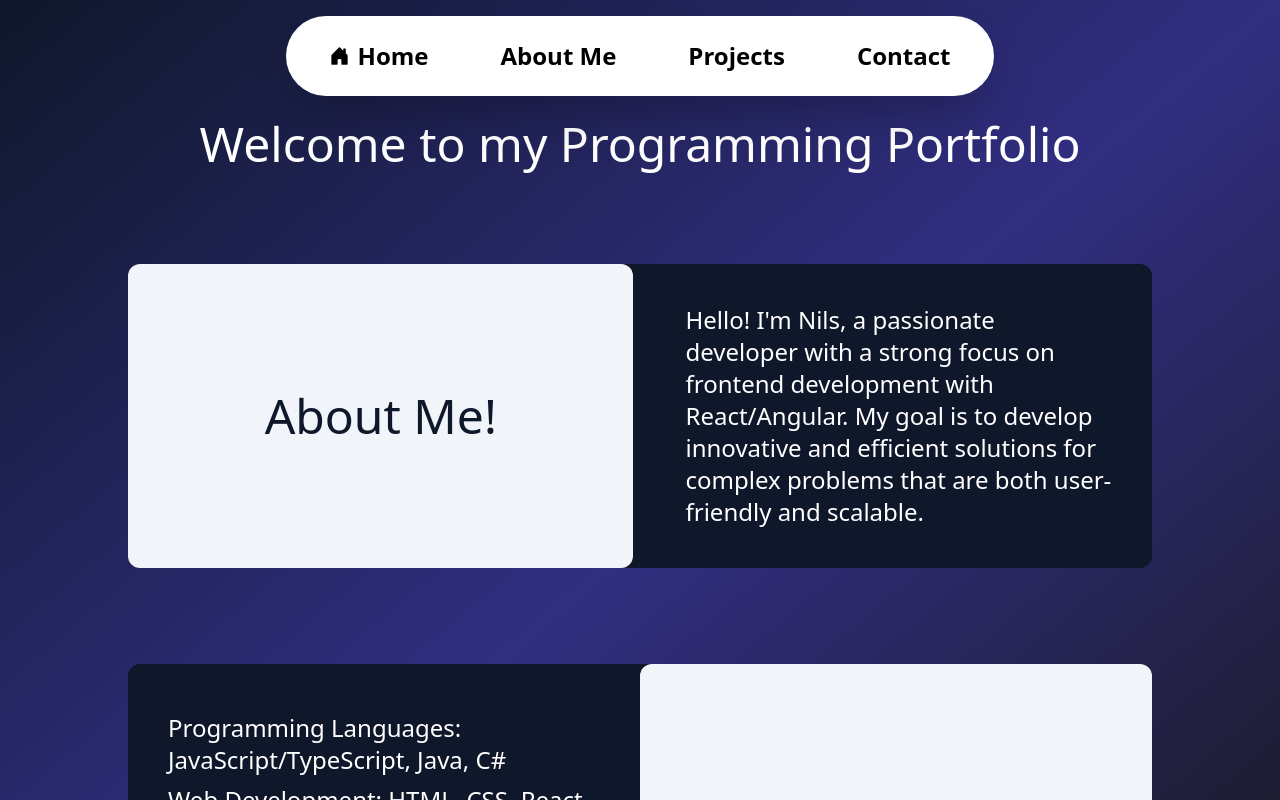
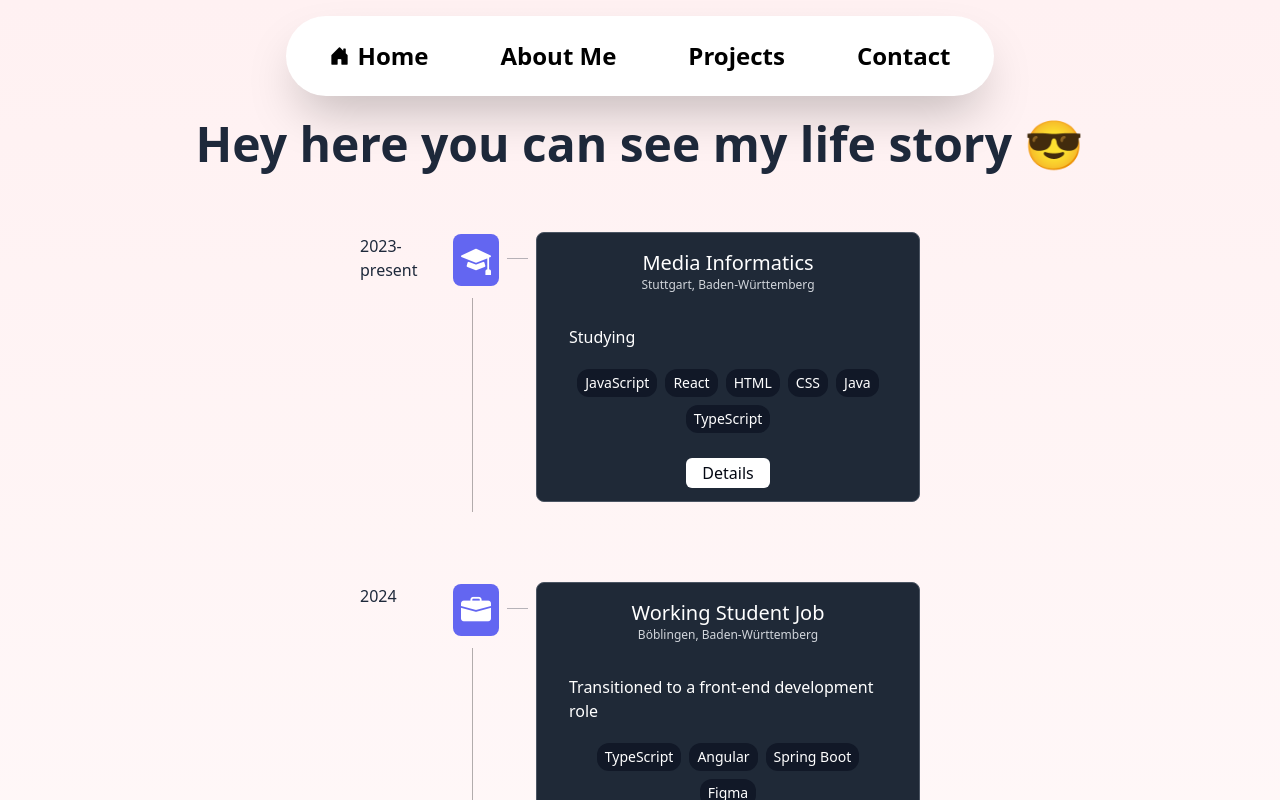
Before and after one commit to NiFink/Portfolio, a React (Create React App) app in the folder frontend/: page /aboutme in a window 1280 px wide. Shown: the top 800 px of the page. Built offline with nearby package versions, Linux system fonts and the light colour scheme.

Commit message:
AboutMe Page

```diff
--- a/frontend/src/App.tsx
+++ b/frontend/src/App.tsx
@@ -7,7 +7,7 @@ import AboutMePage from "./Pages/AboutMePage/AboutMePage";
 function App() {
   return (
     <Router>
-      <div className="bg-gradient-to-br from-rose-50 via-slate-400 to-indigo-2000">
+      <div className="bg-gradient-to-b from-rose-50 via-slate-2 00 to-white">
         <Menubar />
         <Routes>
           {/* Verwende `element` statt `component` */}
--- a/frontend/src/GlobalComponents/Menubar.tsx
+++ b/frontend/src/GlobalComponents/Menubar.tsx
@@ -3,7 +3,7 @@ import { Link } from "react-router-dom";
 function Menubar() {
 
   return (
-    <div className="z-10 w-full flex justify-center fixed top-0 left-0 text-2xl pt-4">
+    <div className="z-50 w-full flex justify-center fixed top-0 left-0 text-2xl pt-4">
       <div className="flex bg-white rounded-full px-6 shadow-2xl gap-8 py-4">
         <Link
           to="/"
--- a/frontend/src/Pages/AboutMePage/AboutMePage.tsx
+++ b/frontend/src/Pages/AboutMePage/AboutMePage.tsx
@@ -1,34 +1,12 @@
-import React from "react";
+import Timeline from "./Components/Timeline";
 
-interface AboutMePageProps {
-}
-
-function AboutMePage({  }: AboutMePageProps) {
+function AboutMePage() {
   return (
-    <div className="h-full pt-20 bg-gradient-to-tl from-neutral-900 via-indigo-900 to-slate-900 justify-center text-white text-2xl">
-      <div className="w-full text-center text-5xl  text-bold mt-10">
-        Welcome to my Programming Portfolio
+    <div className="h-full pt-20 justify-center ">
+      <div className="w-full text-center text-5xl font-bold  text-slate-800 mt-10">
+        Hey here you can see my life story 😎
       </div>
-      <div className="mx-32 my-24 flex bg-slate-900 rounded-xl">
-        <div className="w-[50%] justify-center text-5xl items-center flex bg-slate-100 text-slate-900 mr-3 rounded-xl">
-          About Me!
-        </div>
-        <div className="w-[50%] p-10">
-          Hello! I'm Nils, a passionate developer with a strong focus on frontend development with React/Angular. My goal is to develop innovative and efficient solutions for complex problems that are both user-friendly and scalable.
-        </div>
-      </div>
-      <div className="mx-32 mt-10 flex bg-slate-900 rounded-xl">
-        <div className="w-[50%] p-10">
-          <p className="my-2">Programming Languages: JavaScript/TypeScript, Java, C#</p>
-          <p className="my-2">Web Development: HTML, CSS, React, Angular, Node.js</p>
-          <p className="my-2">Databases: MySQL, MongoDB, PostgreSQL</p>
-          <p className="my-2">Frameworks: Spring Boot</p>
-          <p className="my-2">Tools & Technologies: Git, Docker, AWS</p>
-        </div>
-        <div className="w-[50%] justify-center text-5xl items-center flex bg-slate-100 text-slate-900 rounded-xl">
-          Skills
-        </div>
-      </div>
+      <Timeline defaultColor="bg-white"/>
     </div>
   );
 }
--- /dev/null
+++ b/frontend/src/Pages/AboutMePage/Components/Timeline.tsx
@@ -0,0 +1,70 @@
+import timelineElements from "./timelineElements";
+interface TimelineProps {
+  defaultColor?: string;
+}
+export default function Timeline({ defaultColor }: TimelineProps) {
+  return (
+    <div className="mt-16 flex flex-col gap-20 text-white ">
+      {timelineElements.map((element) => {
+        const color = defaultColor || `bg-${element.color}-500`;
+
+        return (
+          <div key={element.id} className="flex justify-center relative">
+            <div
+              className={`${color} w-0.5 h-6 translate-x-20 translate-y-56 opacity-60 sm:hidden`}
+            ></div>
+            <div
+              className={`${color} w-0.5 h-6 translate-x-80 translate-y-56 opacity-60 sm:hidden`}
+            ></div>
+            <div className="hidden items-start w-44 pt-0.5 relative sm:flex">
+              <div className="w-4/5 text-slate-800">{element.date}</div>
+              <div
+                className={`bg-black w-px h-[80%] translate-x-5 translate-y-16 opacity-30`}
+              ></div>
+              <i
+                className={`${
+                  element.icon === "school"
+                    ? "bi bi-mortarboard-fill"
+                    : "bi bi-briefcase-fill"
+                } text-white text-3xl p-2 rounded-lg z-20 bg-indigo-500`}
+              ></i>
+              <div
+                className={`bg-slate-900 h-px w-8 mx-2 translate-y-6 opacity-30`}
+              ></div>
+            </div>
+            <div className="border border-gray-600 rounded-lg px-8 py-4 bg-gray-800 w-full text-center z-10 sm:w-96">
+              <div className="text-xl font-medium">{element.title}</div>
+              <div className="text-gray-300 mb-6 sm:mb-8 sm:text-xs">
+                {element.location}
+                <span className="sm:hidden">| {element.date}</span>
+              </div>
+              <div className="mb-4 text-left">{element.description}</div>
+              <div className="flex flex-wrap mb-6 justify-center">
+                {element.tech.map((tech, index) => (
+                  <span
+                    key={index}
+                    className="bg-gray-900 rounded-xl px-2 py-1 text-sm m-1"
+                  >
+                    {tech}
+                  </span>
+                ))}
+              </div>
+              <i
+                className={`absolute left-4 top-4 sm:hidden ${
+                  element.icon === "school"
+                    ? "bi bi-mortarboard-fill"
+                    : "bi bi-briefcase-fill"
+                } text-slate-800 text-2xl p-1 rounded-lg z-20 bg-red-600`}
+              ></i>
+              <a
+                className={`${color} text-gray-950 font-medium px-4 py-1 rounded-md mx-auto cursor-pointer hover:bg-gray-950 hover:text-white`}
+              >
+                {element.buttonText}
+              </a>
+            </div>
+          </div>
+        );
+      })}
+    </div>
+  );
+}
--- /dev/null
+++ b/frontend/src/Pages/AboutMePage/Components/timelineElements.ts
@@ -0,0 +1,60 @@
+const timelineElements = [
+  {
+    id: 1,
+    title: "High School Diploma",
+    location: "Bietigheim-Bissingen, Baden-Württemberg",
+    description:
+      "Vocational School Center Bietigheim, Technical High School - Focus on Computer Science",
+    buttonText: "Details",
+    date: "2019-2022",
+    icon: "school",
+    color: "yellow",
+    tech: ["HTML", "CSS", "PHP", "C#"],
+  },
+  {
+    id: 2,
+    title: "Summer Job",
+    location: "Stuttgart, Baden-Württemberg",
+    description: "Etas GmbH",
+    buttonText: "Details",
+    date: "2024",
+    icon: "school",
+    color: "yellow",
+    tech: ["-"],
+  },
+  {
+    id: 3,
+    title: "Software Engineering",
+    location: "Esslingen, Baden-Württemberg",
+    description: "Studying",
+    buttonText: "Details",
+    date: "2022-2023",
+    icon: "school",
+    color: "orange",
+    tech: ["C"],
+  },
+  {
+    id: 4,
+    title: "Working Student Job",
+    location: "Böblingen, Baden-Württemberg",
+    description: "Transitioned to a front-end development role",
+    buttonText: "Details",
+    date: "2024",
+    icon: "work",
+    color: "red",
+    tech: ["TypeScript", "Angular", "Spring Boot", "Figma"],
+  },
+  {
+    id: 5,
+    title: "Media Informatics",
+    location: "Stuttgart, Baden-Württemberg",
+    description: "Studying",
+    buttonText: "Details",
+    date: "2023-present",
+    icon: "school",
+    color: "orange",
+    tech: ["JavaScript", "React", "HTML", "CSS", "Java", "TypeScript"],
+  },
+];
+
+export default timelineElements.reverse();
```
